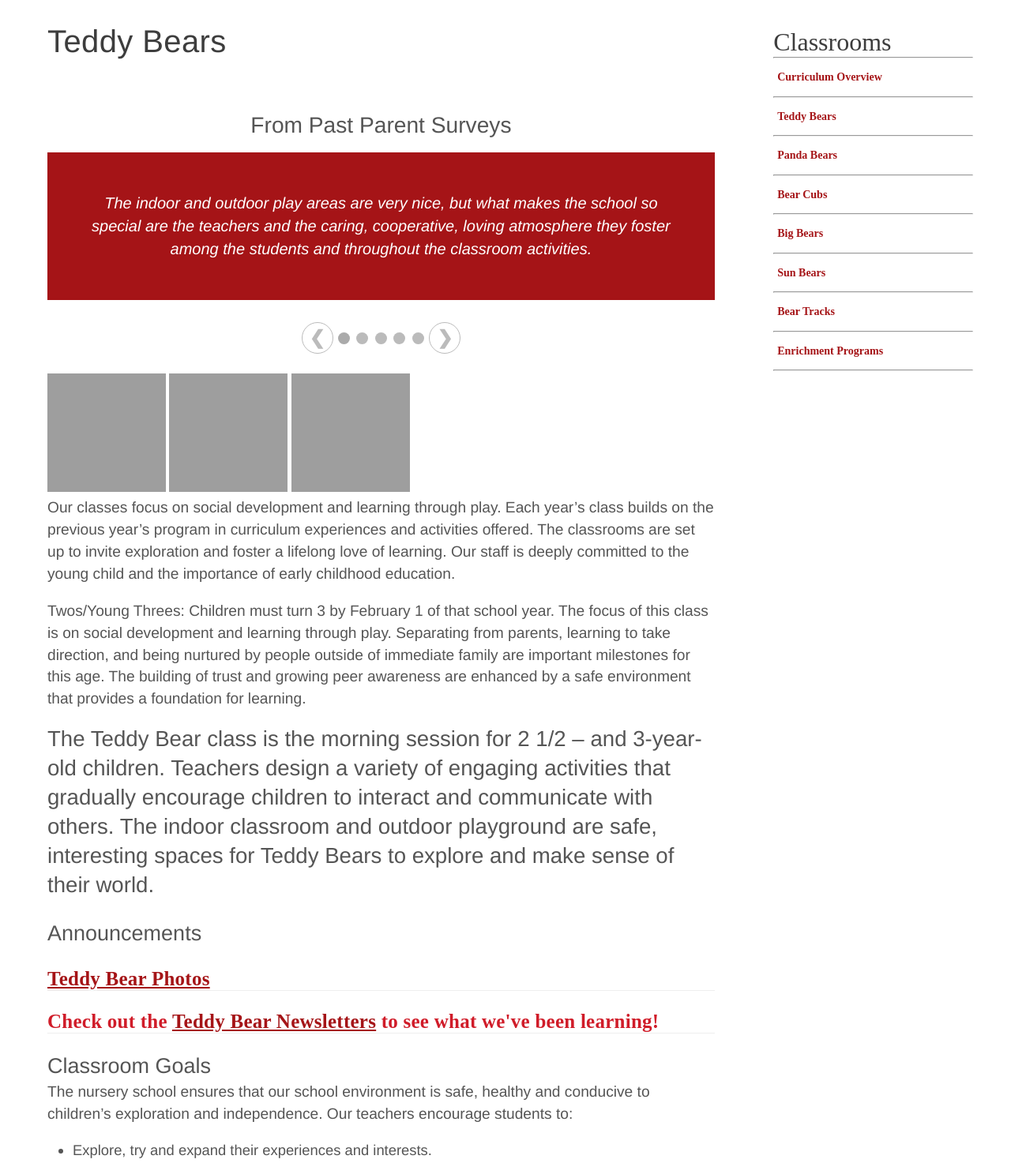
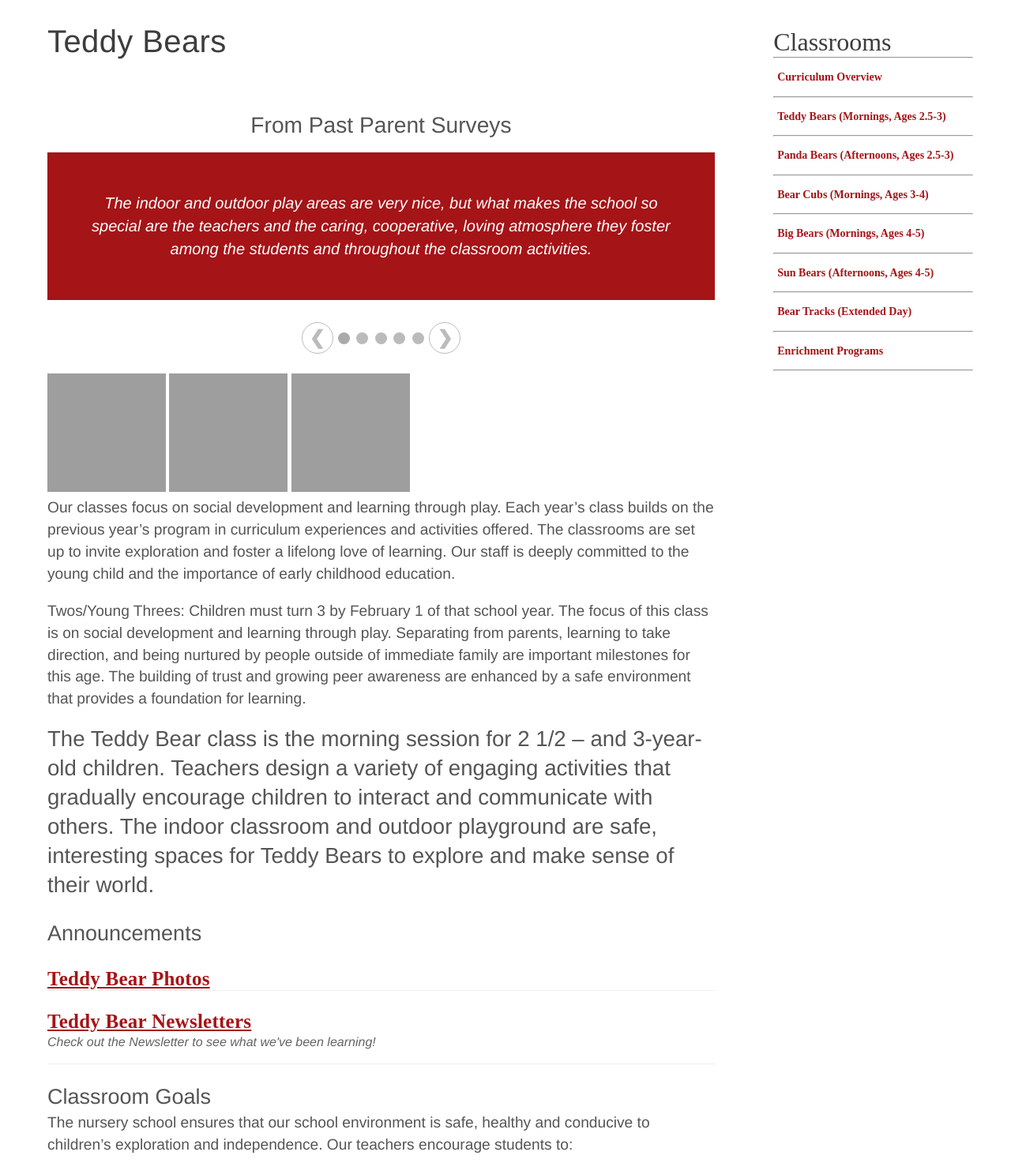
Before and after one commit to cse256-sp2021/information-foraging-belannabarnes, a website: page files/teddy_bears.html in a window 1280 px wide. Shown: the part 12-1485 px from the top of the page at 79% size. Drawn offline with nearby package versions, Linux system fonts and the light colour scheme; files that its build step writes are made by us from their sources; grey boxes are pictures that could not be loaded; files whose address does not match are found by name.

Commit message:
cleaned up site

```diff
--- a/files/teddy_bears.html
+++ b/files/teddy_bears.html
@@ -157,10 +157,9 @@
       <hr />
       <div class="announcements">
         <h4>
-          Check out the
           <a href="files/teddy_bear_news.html" rel="bookmark">Teddy Bear Newsletters</a>
-          to see what we've been learning!
         </h4>
+        <p>Check out the Newsletter to see what we've been learning!</p>
       </div>
       <hr />
       <br />
@@ -311,27 +310,27 @@
             </li>
             <hr />
             <li class="page_item page-item-106">
-              <a href="files/teddy_bears.html">Teddy Bears</a>
+              <a href="files/teddy_bears.html">Teddy Bears (Mornings, Ages 2.5-3)</a>
             </li>
             <hr />
             <li class="page_item page-item-108">
-              <a href="files/panda_bears.html">Panda Bears</a>
+              <a href="files/panda_bears.html">Panda Bears (Afternoons, Ages 2.5-3)</a>
             </li>
             <hr />
             <li class="page_item page-item-102">
-              <a href="files/bear_cubs.html">Bear Cubs</a>
+              <a href="files/bear_cubs.html">Bear Cubs (Mornings, Ages 3-4)</a>
             </li>
             <hr />
             <li class="page_item page-item-100">
-              <a href="files/big_bears.html">Big Bears</a>
+              <a href="files/big_bears.html">Big Bears (Mornings, Ages 4-5)</a>
             </li>
             <hr />
             <li class="page_item page-item-104">
-              <a href="files/sun_bears.html">Sun Bears</a>
+              <a href="files/sun_bears.html">Sun Bears (Afternoons, Ages 4-5)</a>
             </li>
             <hr />
             <li class="page_item page-item-10512">
-              <a href="files/bear_cubs.html">Bear Tracks</a>
+              <a href="files/bear_tracks.html">Bear Tracks (Extended Day)</a>
             </li>
             <hr />
             <li class="page_item page-item-10514">
```
Also changed, not shown: files/bear_cubs.html (+6 -6 lines), files/bear_tracks.html (+7 -6 lines), files/big_bears.html (+8 -6 lines), files/classrooms.html (+1 -1 lines), files/curriculum_overview.html (+6 -6 lines), files/enrichment_programs.html (+10 -6 lines), files/panda_bears.html (+8 -6 lines), files/sun_bears.html (+8 -6 lines).
